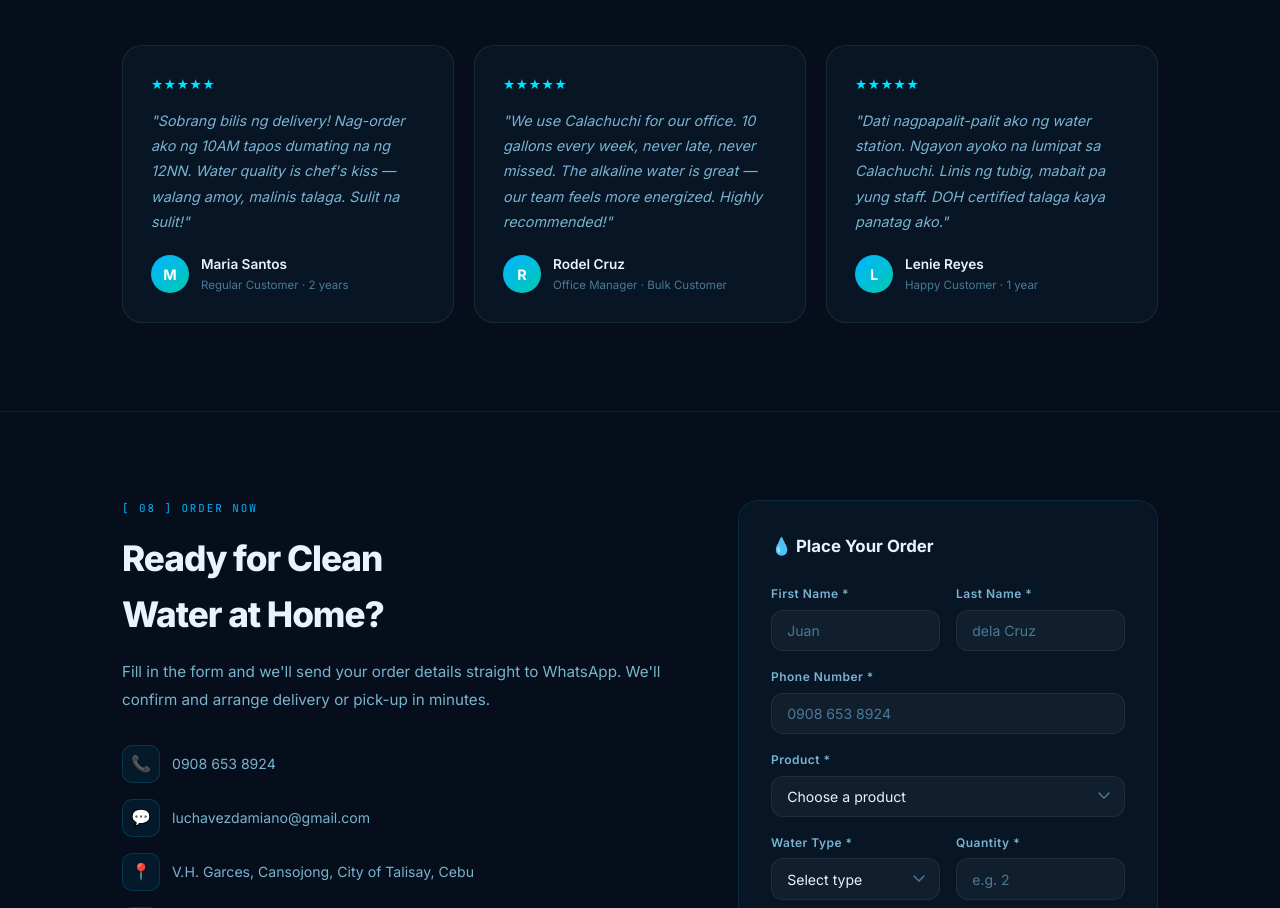
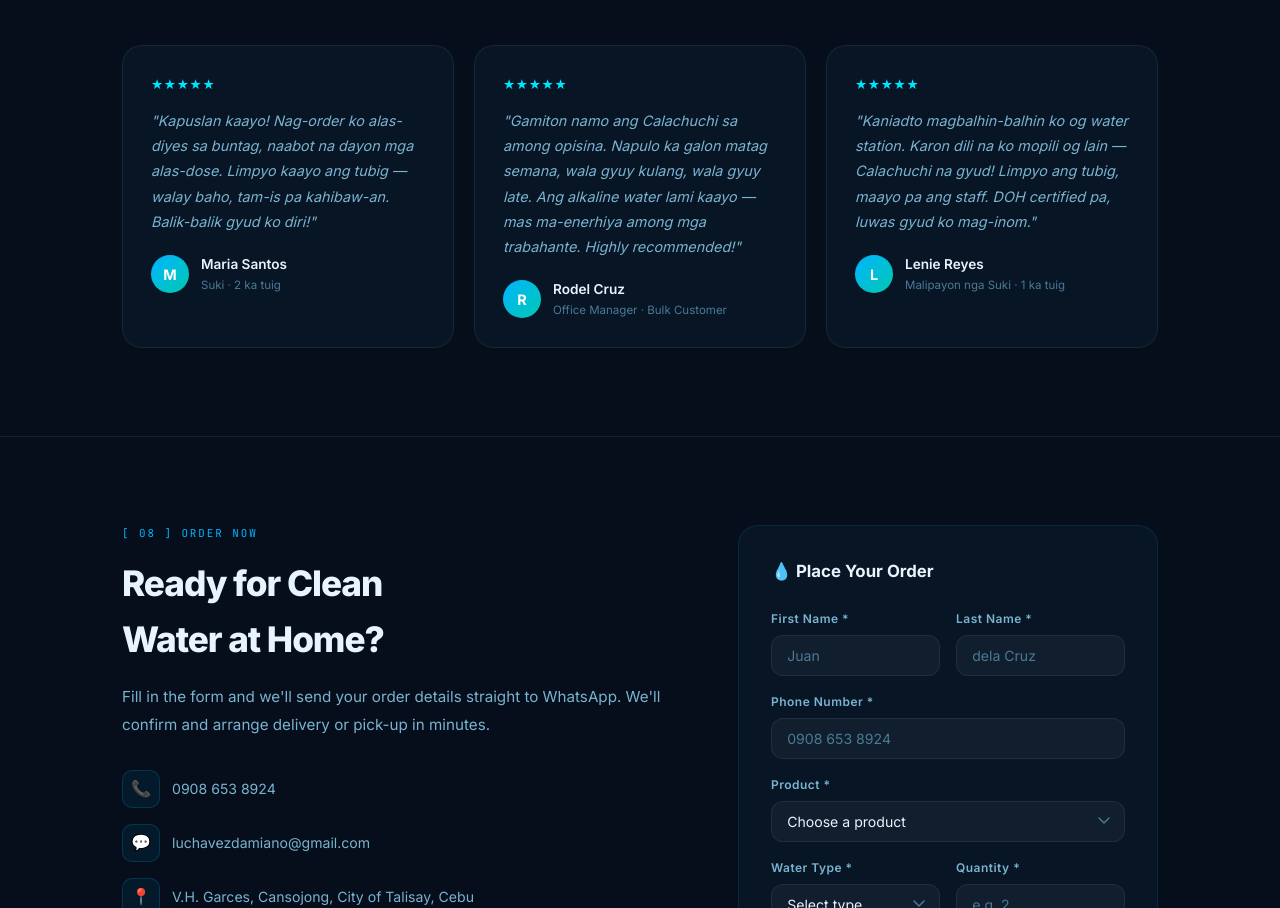
Before and after one commit to notanotherpeter-a11y/waterstation, a plain HTML site: page index.html in a window 1280 px wide. Shown: the part 5954-6862 px from the top of the page. Drawn offline with Linux system fonts and the light colour scheme.

Commit message:
Change testimonials to Bisaya/Cebuano dialect

```diff
--- a/index.html
+++ b/index.html
@@ -793,18 +793,18 @@
   <div class="testi-grid">
     <div class="testi-card reveal">
       <div class="testi-stars">★★★★★</div>
-      <p class="testi-text">"Sobrang bilis ng delivery! Nag-order ako ng 10AM tapos dumating na ng 12NN. Water quality is chef's kiss — walang amoy, malinis talaga. Sulit na sulit!"</p>
+      <p class="testi-text">"Kapuslan kaayo! Nag-order ko alas-diyes sa buntag, naabot na dayon mga alas-dose. Limpyo kaayo ang tubig — walay baho, tam-is pa kahibaw-an. Balik-balik gyud ko diri!"</p>
       <div class="testi-author">
         <div class="testi-avatar">M</div>
         <div>
           <div class="testi-name">Maria Santos</div>
-          <div class="testi-loc">Regular Customer · 2 years</div>
+          <div class="testi-loc">Suki · 2 ka tuig</div>
         </div>
       </div>
     </div>
     <div class="testi-card reveal">
       <div class="testi-stars">★★★★★</div>
-      <p class="testi-text">"We use Calachuchi for our office. 10 gallons every week, never late, never missed. The alkaline water is great — our team feels more energized. Highly recommended!"</p>
+      <p class="testi-text">"Gamiton namo ang Calachuchi sa among opisina. Napulo ka galon matag semana, wala gyuy kulang, wala gyuy late. Ang alkaline water lami kaayo — mas ma-enerhiya among mga trabahante. Highly recommended!"</p>
       <div class="testi-author">
         <div class="testi-avatar">R</div>
         <div>
@@ -815,12 +815,12 @@
     </div>
     <div class="testi-card reveal">
       <div class="testi-stars">★★★★★</div>
-      <p class="testi-text">"Dati nagpapalit-palit ako ng water station. Ngayon ayoko na lumipat sa Calachuchi. Linis ng tubig, mabait pa yung staff. DOH certified talaga kaya panatag ako."</p>
+      <p class="testi-text">"Kaniadto magbalhin-balhin ko og water station. Karon dili na ko mopili og lain — Calachuchi na gyud! Limpyo ang tubig, maayo pa ang staff. DOH certified pa, luwas gyud ko mag-inom."</p>
       <div class="testi-author">
         <div class="testi-avatar">L</div>
         <div>
           <div class="testi-name">Lenie Reyes</div>
-          <div class="testi-loc">Happy Customer · 1 year</div>
+          <div class="testi-loc">Malipayon nga Suki · 1 ka tuig</div>
         </div>
       </div>
     </div>
```
